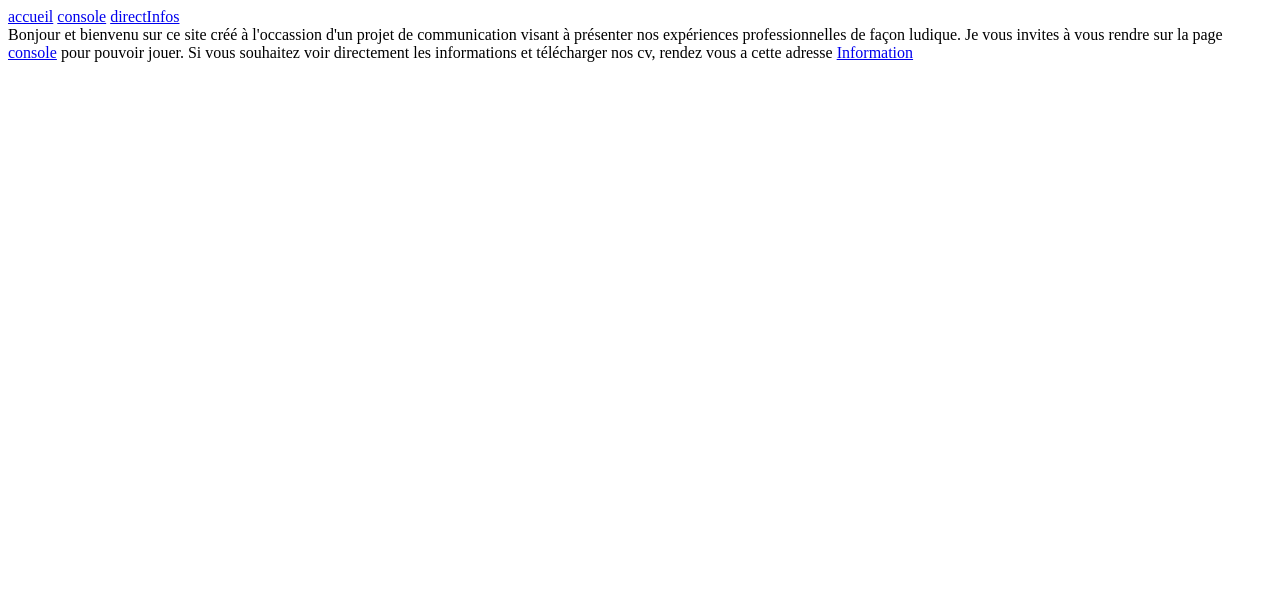
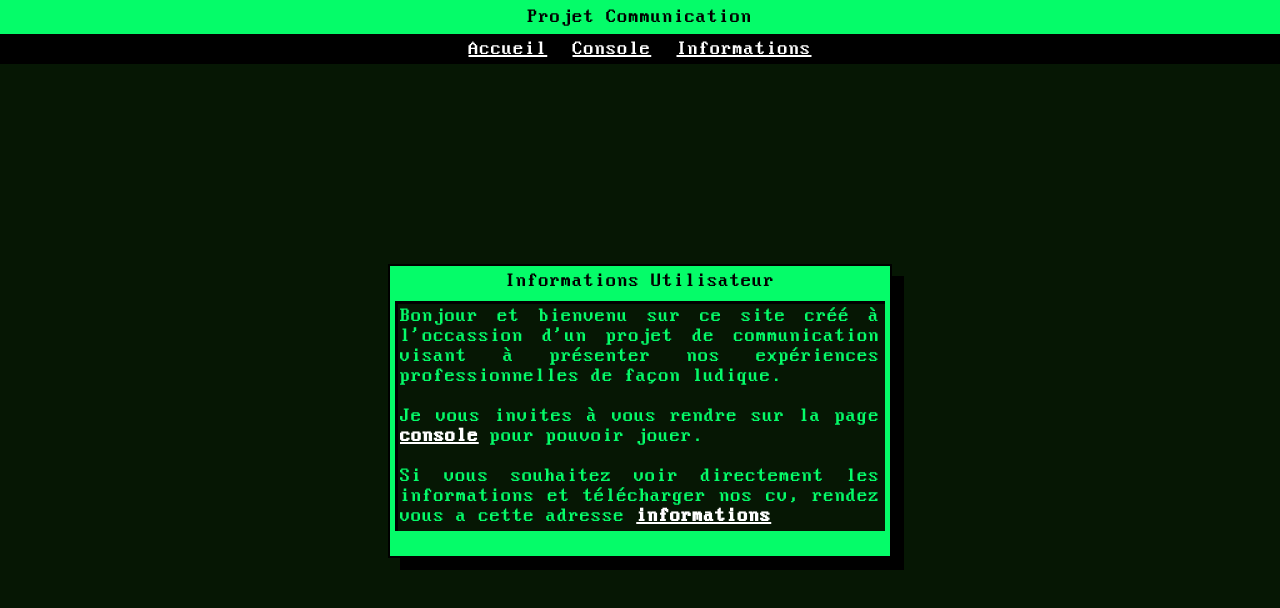
Before and after one commit to quentinceschin123456/communicationproject, a website: page src/views/index.html in a window 1280 px wide. Drawn offline with Linux system fonts and the light colour scheme.

Commit message:
Edit Main Menu

```diff
--- a/src/views/index.css
+++ b/src/views/index.css
@@ -1,6 +1,80 @@
-.menu{
-    display: flex;
+@font-face {
+    font-family: "DOSFont";
+    src: url("../../ressources/DOS_VGA_437.ttf");
+}
+
+html{
+    font-family: 'DOSFont', Arial, sans-serif;
+    font-weight:normal;
+    font-style:normal;
+    font-size: 20px;
+    /*margin: 20%;*/
+    margin: 0;
+    padding: 0;
+    /*height: 70%;*/
+    /*background-color: black;*/
+}
+
+#top_onglet{
+    padding: 7px;
+    background-color: #05FC69;
     flex-direction: row;
-    justify-content: space-evenly;
+    height: 20px;
+    text-align: center;
+    color: black;
+}
+
+#menu{
+    flex-direction: row;
     align-items: center;
+    background-color: black;
+    height: 20px;
+    padding: 5px;
+    text-align: center;
 }
+
+#menu > a{
+    color: white;
+    padding-left: 7px;
+    padding-right: 7px;
+}
+
+body{
+    background-color: #061704;
+    margin: 0;
+    padding: 0;
+    height: 100%;
+}
+
+#onglet{
+    background-color: #05FC69;
+    box-shadow: 12px 12px 0px 0px rgb(0, 0, 0);
+    border: 2px solid black;
+}
+
+#onglet > #onglet_title{
+    padding: 5px;
+    height: 20px;
+    text-align: center;
+    color : black;
+}
+
+#onglet > #onglet_body{
+    margin: 5px;
+    padding: 5px;
+    background-color: #061704;
+    color : #05FC69;
+    box-shadow: inset 3px 3px black;
+    text-align: justify;
+}
+
+#onglet > #onglet_foot{
+    height: 20px;
+    background-color: #05FC69;
+    color : black;
+}
+
+#onglet_body > a {
+    color: white;
+    font-weight: bolder;
+}
--- a/src/views/index.html
+++ b/src/views/index.html
@@ -6,16 +6,26 @@
     <title>Communication</title>
     <link rel="stylesheet" type="text/css" href="./index.css">
 </head>
+<header>
+    <div id="top_onglet">
+        Projet Communication
+    </div>
+    <div id="menu">
+        <a href="./index.html">Accueil</a>
+        <a href="./console.html">Console</a>
+        <a href="./informations.html">Informations</a>
+    </div>
+</header>
 <body>
-    <div id="menu">
-        <a href="/">accueil</a>
-        <a href="/console">console</a>
-        <a href="/directInfos">directInfos</a>
-    </div>
-    <div class="AccueilText">
-        Bonjour et bienvenu sur ce site créé à l'occassion d'un projet de communication visant à présenter nos expériences professionnelles de façon ludique.
-        Je vous invites à vous rendre sur la page <a href="/console">console</a> pour pouvoir jouer.
-        Si vous souhaitez voir directement les informations et télécharger nos cv, rendez vous a cette adresse <a href="/directInfos">Information</a>
+
+    <div id="onglet" style="width: 500px;margin-top: 200px;margin-left: auto;margin-right: auto;">
+        <div id="onglet_title">Informations Utilisateur</div>
+        <div id="onglet_body">
+            Bonjour et bienvenu sur ce site créé à l'occassion d'un projet de communication visant à présenter nos expériences professionnelles de façon ludique.</br></br>
+            Je vous invites à vous rendre sur la page <a href="/console">console</a> pour pouvoir jouer.</br></br>
+            Si vous souhaitez voir directement les informations et télécharger nos cv, rendez vous a cette adresse <a href="/directInfos">informations</a>
+        </div>
+        <div id="onglet_foot"></div>
     </div>
 </body>
 </html>
```
Also changed, not shown: src/views/directInfos.html (deleted, +0 -94 lines), src/views/informations.html (added, +126 -0 lines), ressources/DOS_VGA_437.ttf (added), ressources/DOS_VGA_437.woff (added).
